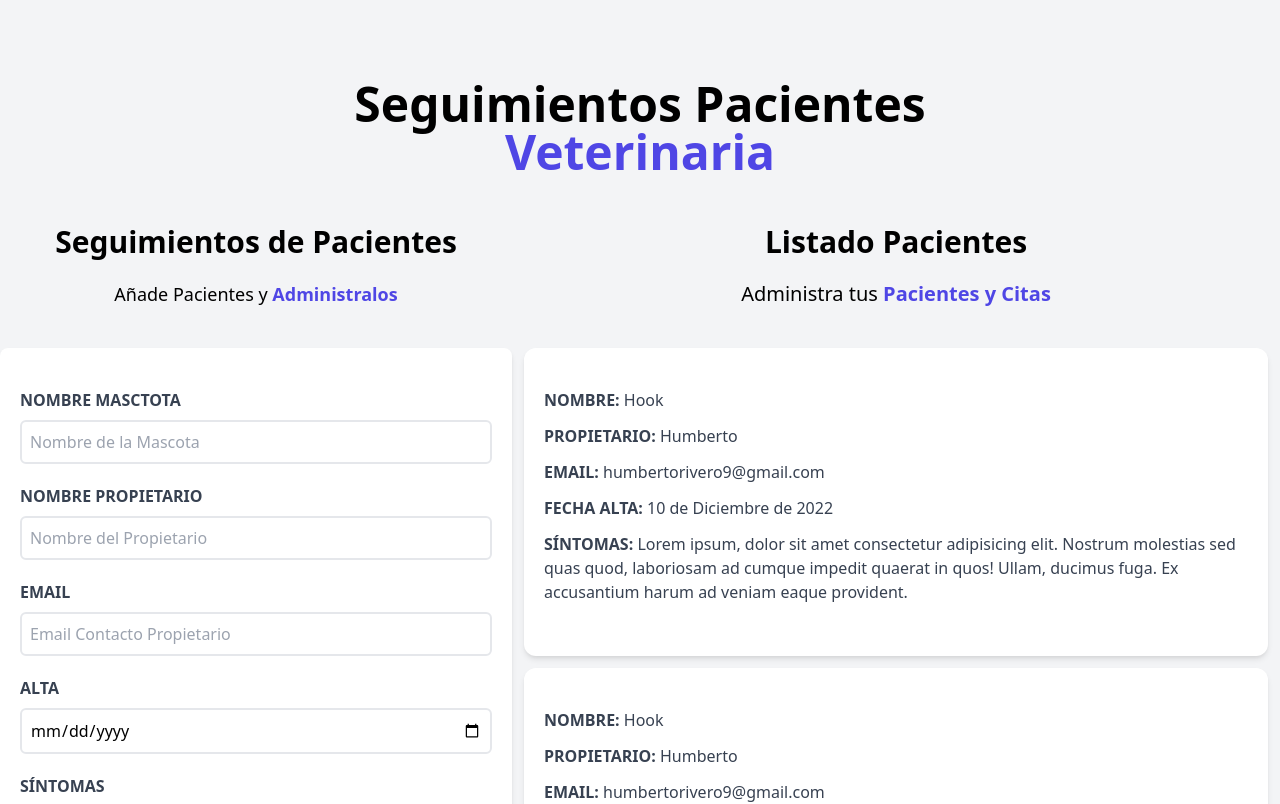
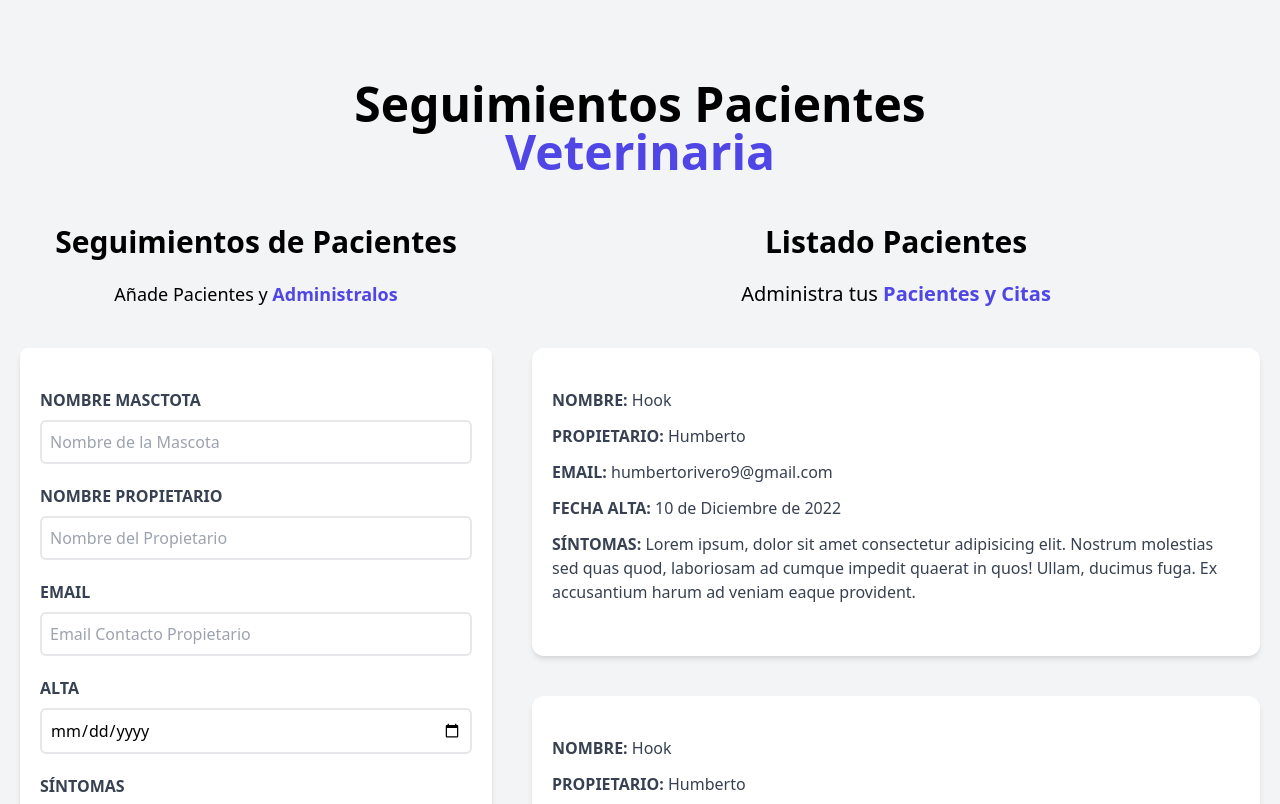
Before and after one commit to danieldamian09/proyecto-vite-react-tailwind, a React (Vite) app in the folder citas-react/: page / in a window 1280 px wide. Shown: the top 804 px of the page. Built offline with nearby package versions, Linux system fonts and the light colour scheme.

Commit message:
leyendo el resto de los inputs y colocandolos en el state

```diff
--- a/citas-react/src/components/Formulario.jsx
+++ b/citas-react/src/components/Formulario.jsx
@@ -3,6 +3,10 @@ import { useState, useEffect } from 'react';
 const Formulario = () => {
 
   const [nombre, setNombre] = useState('');
+  const [propietario, setPropietario] = useState('');
+  const [email, setEmail] = useState('');
+  const [alta, setAlta] = useState('');
+  const [sintomas, setSintomas] = useState('');
 
   const handleSubmit = (e) => {
     e.preventDefault();
@@ -20,7 +24,7 @@ const Formulario = () => {
 
       <form
         onSubmit={handleSubmit}
-        className="bg-white shadow-md rounded-lg py-10 px-5 mb-10">
+        className="bg-white shadow-md rounded-lg py-10 px-5 mb-10 mx-5">
 
         <div className="mb-5">
           <label htmlFor="mascota" className="block text-gray-700 uppercase font-bold">Nombre Masctota</label>
@@ -45,7 +49,8 @@ const Formulario = () => {
             name="propietario"
             id="propietario"
             className="border-2 w-full p-2 mt-2 placeholder-gray-400 rounded-md"
-            // value={propietario}
+            value={propietario}
+            onChange={ (e) => setPropietario(e.target.value)}
           />
 
         </div>
@@ -58,7 +63,8 @@ const Formulario = () => {
             name="email"
             id="email"
             className="border-2 w-full p-2 mt-2 placeholder-gray-400 rounded-md"
-            // value={email}
+            value={email}
+            onChange={ (e) => setEmail(e.target.value)}
           />
 
         </div>
@@ -70,7 +76,8 @@ const Formulario = () => {
             name="alta"
             id="alta"
             className="border-2 w-full p-2 mt-2 placeholder-gray-400 rounded-md"
-            // value={alta}
+            value={alta}
+            onChange={ (e) => setAlta(e.target.value)}
           />
 
         </div>
@@ -81,7 +88,8 @@ const Formulario = () => {
             id="sintomas"
             className="border-2 w-full p-2 mt-2 placeholder-gray-400 rounded-md"
             placeholder="Describe los Síntomas"
-            // value={sintomas}
+            value={sintomas}
+            onChange={ (e) => setSintomas(e.target.value)}
           />
         </div>
 
--- a/citas-react/src/components/Paciente.jsx
+++ b/citas-react/src/components/Paciente.jsx
@@ -1,6 +1,6 @@
 const Paciente = () => {
   return (
-    <div className=" m-3 bg-white shadow-md px-5 py-10 rounded-xl">
+    <div className=" mx-5 my-10 bg-white shadow-md px-5 py-10 rounded-xl">
         <p className=" font-bold mb-3 text-gray-700 uppercase">Nombre: {' '}
             <span className=" font-normal normal-case">Hook</span>
         </p>
```
